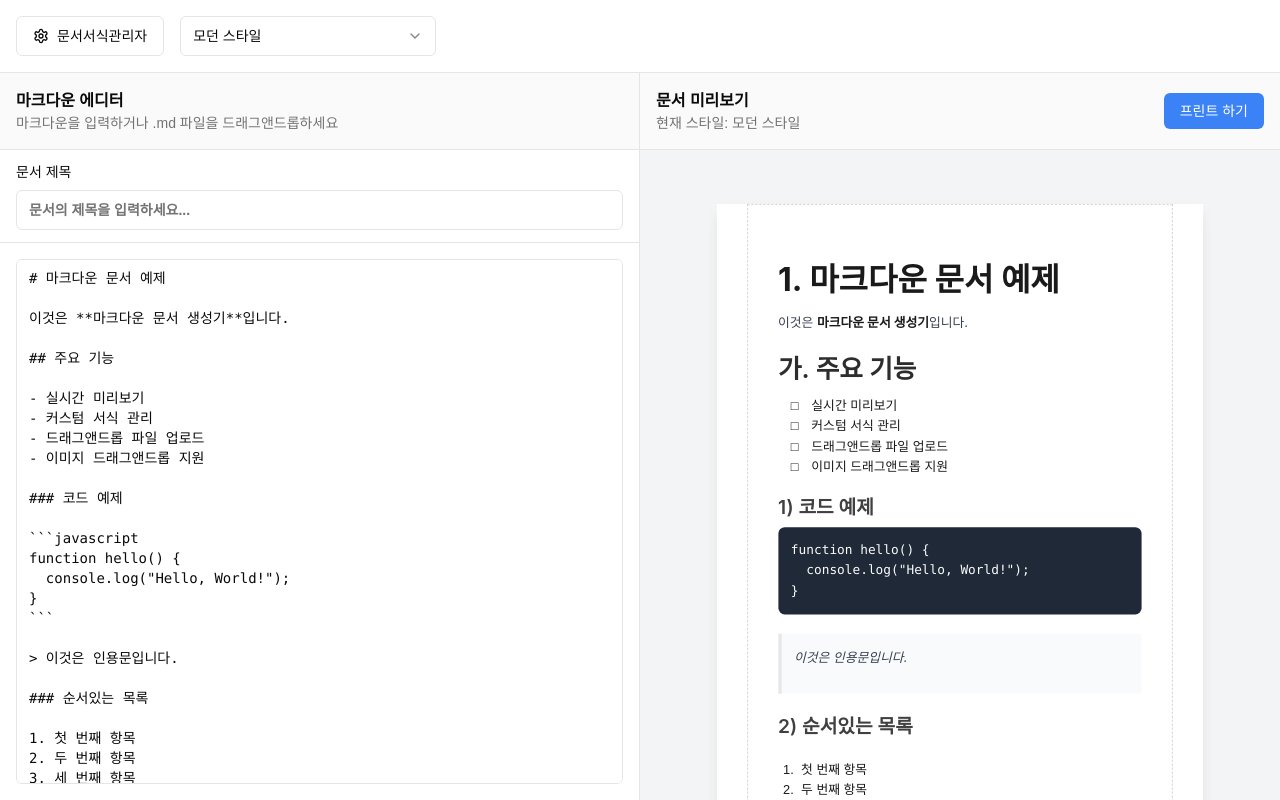
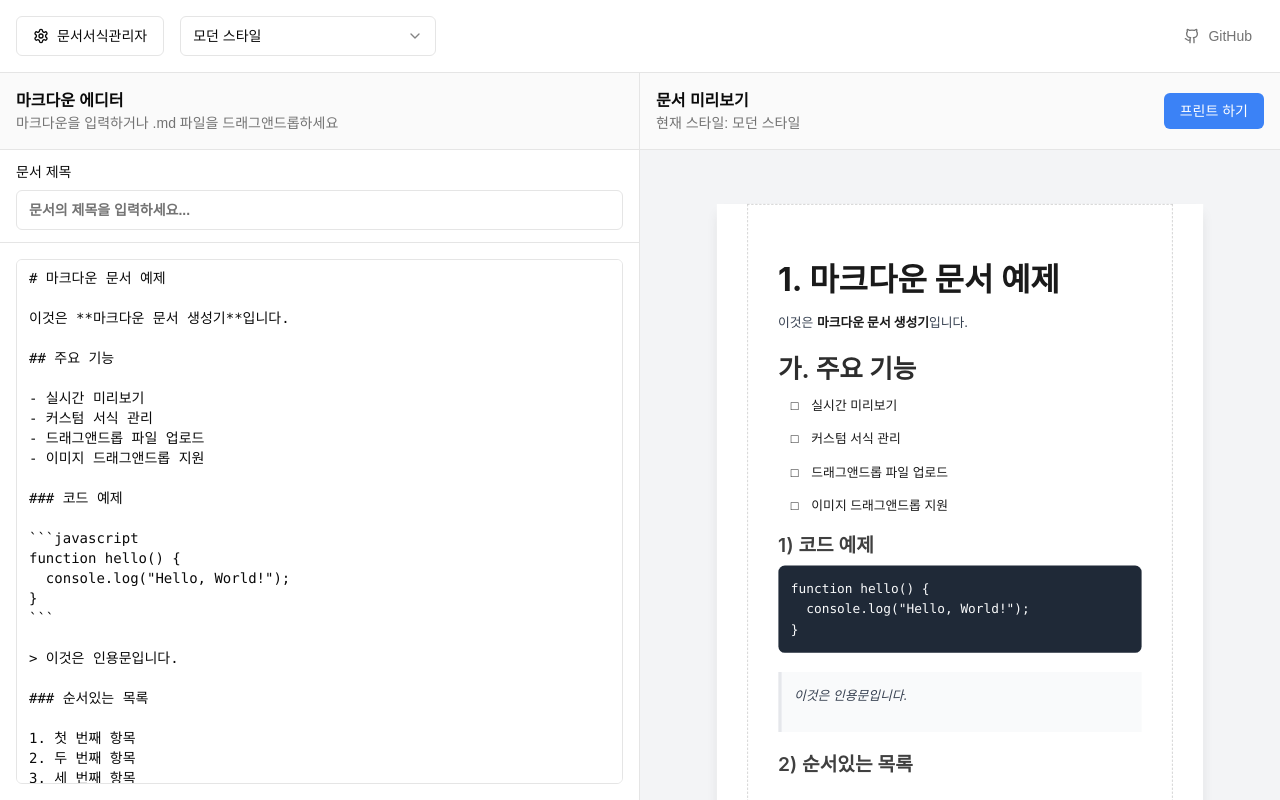
Before and after one commit to superwhyun/Md2Rh, a Next.js app: page / in a window 1280 px wide. Built offline with nearby package versions, Linux system fonts and the light colour scheme.

Commit message:
UL 리스트 상하 여백 추가. 설정에 옵션 추가

```diff
--- a/app/page.tsx
+++ b/app/page.tsx
@@ -6,7 +6,7 @@ import { MarkdownPreview } from "@/components/markdown-preview"
 import { StyleManager } from "@/components/style-manager"
 import { StyleSelector } from "@/components/style-selector"
 import { Button } from "@/components/ui/button"
-import { Settings } from "lucide-react"
+import { Settings, Github } from "lucide-react"
 import { type DocumentStyle, getDefaultStyles } from "@/lib/default-styles"
 
 export default function Home() {
@@ -40,9 +40,15 @@ function hello() {
 
 ### 순서없는 목록
 
-- 불릿 포인트 1
+- **불릿 포인트 1**
 - 불릿 포인트 2
 - 불릿 포인트 3
+- **굵은글씨** 테스트 항목
+- **중요한 내용:**
+    - 여기서 바보되더라니까
+    - 어라?
+
+- **Bold text** followed by normal text
 
 **이제 마크다운을 편집하여 문서를 작성해보세요!**
 `)
@@ -92,6 +98,15 @@ function hello() {
         </Button>
 
         <StyleSelector styles={styles} selectedStyleId={selectedStyleId} onStyleSelect={handleStyleSelect} />
+
+        <div className="flex-1" />
+
+        <Button variant="ghost" size="sm" asChild className="flex items-center gap-2 text-muted-foreground hover:text-foreground">
+          <a href="https://github.com/superwhyun/Md2Rh" target="_blank" rel="noopener noreferrer">
+            <Github className="h-4 w-4" />
+            GitHub
+          </a>
+        </Button>
       </div>
 
       {/* 메인 컨텐츠 영역 */}
--- a/components/paginated-preview.tsx
+++ b/components/paginated-preview.tsx
@@ -88,11 +88,11 @@ export function PaginatedPreview({ content, style }: PaginatedPreviewProps) {
   }
 
   const getDefaultULLevels = () => [
-    { marker: '□', fontSize: '1rem', fontFamily: "'NanumSquare', sans-serif", fontWeight: 'normal', color: 'inherit', backgroundColor: 'transparent', padding: '0', indentation: '1rem', boxStyle: false, markerSpacing: '1em' },
-    { marker: 'o', fontSize: '1rem', fontFamily: "'NanumBarunGothic', sans-serif", fontWeight: 'normal', color: 'inherit', backgroundColor: '#ffffff', padding: '0', indentation: '0rem', boxStyle: false, markerSpacing: '0.1em' },
-    { marker: '▪', fontSize: '1rem', fontFamily: "'NanumBarunGothic', sans-serif", fontWeight: 'normal', color: 'inherit', backgroundColor: 'transparent', padding: '0', indentation: '0rem', boxStyle: false, markerSpacing: '0.1em' },
-    { marker: '▫', fontSize: '1rem', fontFamily: "'NanumBarunPen', cursive", fontWeight: 'normal', color: 'inherit', backgroundColor: 'transparent', padding: '0', indentation: '0rem', boxStyle: false, markerSpacing: '0.1em' },
-    { marker: '‣', fontSize: '1rem', fontFamily: 'inherit', fontWeight: 'normal', color: 'inherit', backgroundColor: 'transparent', padding: '0', indentation: '3.5rem', boxStyle: false, markerSpacing: '0.3em' }
+    { marker: '□', fontSize: '1rem', fontFamily: "'NanumSquare', sans-serif", fontWeight: 'normal', color: 'inherit', backgroundColor: 'transparent', padding: '0', indentation: '1rem', boxStyle: false, markerSpacing: '1em', bottomMargin: '1rem' },
+    { marker: 'o', fontSize: '1rem', fontFamily: "'NanumBarunGothic', sans-serif", fontWeight: 'normal', color: 'inherit', backgroundColor: '#ffffff', padding: '0', indentation: '0rem', boxStyle: false, markerSpacing: '0.1em', bottomMargin: '1rem' },
+    { marker: '▪', fontSize: '1rem', fontFamily: "'NanumBarunGothic', sans-serif", fontWeight: 'normal', color: 'inherit', backgroundColor: 'transparent', padding: '0', indentation: '0rem', boxStyle: false, markerSpacing: '0.1em', bottomMargin: '1rem' },
+    { marker: '▫', fontSize: '1rem', fontFamily: "'NanumBarunPen', cursive", fontWeight: 'normal', color: 'inherit', backgroundColor: 'transparent', padding: '0', indentation: '0rem', boxStyle: false, markerSpacing: '0.1em', bottomMargin: '1rem' },
+    { marker: '‣', fontSize: '1rem', fontFamily: 'inherit', fontWeight: 'normal', color: 'inherit', backgroundColor: 'transparent', padding: '0', indentation: '3.5rem', boxStyle: false, markerSpacing: '0.3em', bottomMargin: '1rem' }
   ]
 
   const getDefaultOLLevels = () => [
@@ -121,6 +121,7 @@ export function PaginatedPreview({ content, style }: PaginatedPreviewProps) {
       .custom-ul .ul-level-${index} {
         position: relative;
         margin-left: ${level.indentation};
+        margin-bottom: ${level.bottomMargin || '1rem'};
         padding-left: calc(${markerWidth}em + ${spacing});
         font-size: ${level.fontSize};
         font-family: ${level.fontFamily === 'inherit' ? 'inherit' : level.fontFamily};
@@ -130,7 +131,7 @@ export function PaginatedPreview({ content, style }: PaginatedPreviewProps) {
         ${level.boxStyle ? `
           border: 1px solid #e0e0e0;
           border-radius: 4px;
-          margin: 2px 0;
+          margin: 2px 0 ${level.bottomMargin || '1rem'} 0;
           padding-top: ${level.padding !== '0' ? level.padding : '4px'};
           padding-bottom: ${level.padding !== '0' ? level.padding : '4px'};
           padding-right: 8px;
@@ -154,9 +155,14 @@ export function PaginatedPreview({ content, style }: PaginatedPreviewProps) {
       .custom-ul .ul-level-${index} ul {
         margin-left: -8px;
         margin-top: 4px;
+        margin-bottom: ${level.bottomMargin || '1rem'};
         position: relative;
       }
-      ` : ''}
+      ` : `
+      .custom-ul .ul-level-${index} ul {
+        margin-bottom: ${level.bottomMargin || '1rem'};
+      }
+      `}
     `}).join('\n')
 
     return ulCSS
@@ -249,28 +255,50 @@ export function PaginatedPreview({ content, style }: PaginatedPreviewProps) {
                 key={index}
                 remarkPlugins={[remarkGfm]}
                 components={{
-                  // 모든 컴포넌트 로그 추가
-                  p: ({ children }) => {
-                    console.log('Paragraph children:', children)
-                    return <p style={style.styles.p}>{children}</p>
-                  },
                   h1: ({ children }) => <h1 style={style.styles.h1}>{children}</h1>,
                   h2: ({ children }) => <h2 style={style.styles.h2}>{children}</h2>,
                   h3: ({ children }) => <h3 style={style.styles.h3}>{children}</h3>,
                   h4: ({ children }) => <h4 style={style.styles.h4}>{children}</h4>,
                   h5: ({ children }) => <h5 style={style.styles.h5}>{children}</h5>,
                   h6: ({ children }) => <h6 style={style.styles.h6}>{children}</h6>,
-                  p: ({ children }) => <p style={style.styles.p}>{children}</p>,
+                  p: ({ children, node }) => {
+                    // li 태그 내부의 p 태그인지 확인
+                    const isInListItem = node?.parent?.tagName === 'li'
+                    const pStyle = isInListItem
+                      ? { ...style.styles.p, margin: '0.2rem 0' }
+                      : style.styles.p
+                    return <p style={pStyle}>{children}</p>
+                  },
                   blockquote: ({ children }) => <blockquote style={style.styles.blockquote}>{children}</blockquote>,
-                  ul: ({ children }) => (
-                    <ul style={{ ...style.styles.ul, listStyleType: 'none', padding: 0, margin: 0, marginBottom: '1rem' }} className="custom-ul">
+                  ul: ({ children }) => {
+                    // 첫 번째 레벨(depth 0)의 bottomMargin 사용
+                    const bottomMargin = ulLevels[0]?.bottomMargin || '1rem'
+
+                    // loose list 감지: 자식 중에 p 태그가 있는 li가 있는지 확인
+                    const hasLooseItems = React.Children.toArray(children).some(child => {
+                      if (React.isValidElement(child) && child.type === 'li') {
+                        return React.Children.toArray(child.props.children).some(grandchild =>
+                          React.isValidElement(grandchild) && grandchild.type === 'p'
+                        )
+                      }
+                      return false
+                    })
+
+                    // loose list일 때는 bottomMargin을 절반으로 줄임
+                    const adjustedBottomMargin = hasLooseItems
+                      ? `${parseFloat(bottomMargin) / 2}rem`
+                      : bottomMargin
+
+                    return (
+                    <ul style={{ ...style.styles.ul, listStyleType: 'none', padding: 0, margin: `0 0 ${adjustedBottomMargin} 0` }} className="custom-ul">
                       {React.Children.map(children, (child) => {
                         return React.isValidElement(child)
                           ? React.cloneElement(child, { 'data-ul': true })
                           : child
                       })}
                     </ul>
-                  ),
+                    )
+                  },
                   ol: ({ children }) => (
                     <ol style={{ ...style.styles.ol, listStyle: 'decimal' }} className="custom-ol">
                       {React.Children.map(children, (child) => {
@@ -292,8 +320,19 @@ export function PaginatedPreview({ content, style }: PaginatedPreviewProps) {
                         depth = extractDepthFromContent(text)
                       }
                       const cleanedChildren = React.Children.map(children, (child) => {
-                        if (typeof child === 'string') return cleanDepthMarkers(child)
-                        if (React.isValidElement(child)) return React.cloneElement(child, { ...child.props, children: typeof child.props.children === 'string' ? cleanDepthMarkers(child.props.children) : child.props.children })
+                        if (typeof child === 'string') {
+                          return cleanDepthMarkers(child)
+                        }
+                        if (React.isValidElement(child)) {
+                          return React.cloneElement(child, {
+                            ...child.props,
+                            children: typeof child.props.children === 'string'
+                              ? cleanDepthMarkers(child.props.children)
+                              : React.Children.map(child.props.children, (grandchild) =>
+                                  typeof grandchild === 'string' ? cleanDepthMarkers(grandchild) : grandchild
+                                )
+                          })
+                        }
                         return child
                       })
                       return <li style={style.styles.li} className={`ol-level-${depth}`}>{cleanedChildren}</li>
@@ -307,8 +346,19 @@ export function PaginatedPreview({ content, style }: PaginatedPreviewProps) {
                         depth = extractDepthFromContent(text)
                       }
                       const cleanedChildren = React.Children.map(children, (child) => {
-                        if (typeof child === 'string') return cleanDepthMarkers(child)
-                        if (React.isValidElement(child)) return React.cloneElement(child, { ...child.props, children: typeof child.props.children === 'string' ? cleanDepthMarkers(child.props.children) : child.props.children })
+                        if (typeof child === 'string') {
+                          return cleanDepthMarkers(child)
+                        }
+                        if (React.isValidElement(child)) {
+                          return React.cloneElement(child, {
+                            ...child.props,
+                            children: typeof child.props.children === 'string'
+                              ? cleanDepthMarkers(child.props.children)
+                              : React.Children.map(child.props.children, (grandchild) =>
+                                  typeof grandchild === 'string' ? cleanDepthMarkers(grandchild) : grandchild
+                                )
+                          })
+                        }
                         return child
                       })
                       return <li style={style.styles.li} className={`ul-level-${depth}`}>{cleanedChildren}</li>
@@ -349,7 +399,7 @@ export function PaginatedPreview({ content, style }: PaginatedPreviewProps) {
                       </div>
                     )
                   },
-                  strong: ({ children }) => <> <strong style={style.styles.strong}>{children}</strong></>,
+                  strong: ({ children }) => <strong style={style.styles.strong}>{children}</strong>,
                   em: ({ children }) => <em style={style.styles.em}>{children}</em>,
                   a: ({ children, href }) => (
                     <a href={href} style={style.styles.a}>
--- a/lib/list-depth-parser.ts
+++ b/lib/list-depth-parser.ts
@@ -68,5 +68,12 @@ export function extractDepthFromContent(content: string): number {
 
 
 export function cleanDepthMarkers(content: string): string {
-  return content.replace(/\s*\[(UL|OL)_DEPTH_\d+\]\s*/g, ' ').trim()
+  if (typeof content !== 'string') return content
+
+  // 더 강력한 정규식으로 마커 제거
+  return content
+    .replace(/\[UL_DEPTH_\d+\]/g, '')
+    .replace(/\[OL_DEPTH_\d+\]/g, '')
+    .replace(/^\s+/, '')  // 앞 공백 제거
+    .replace(/\s+$/, '')  // 뒤 공백 제거
 }
```
Also changed, not shown: components/style-editor.tsx (+8 -0 lines), lib/default-styles.ts (+16 -15 lines).
